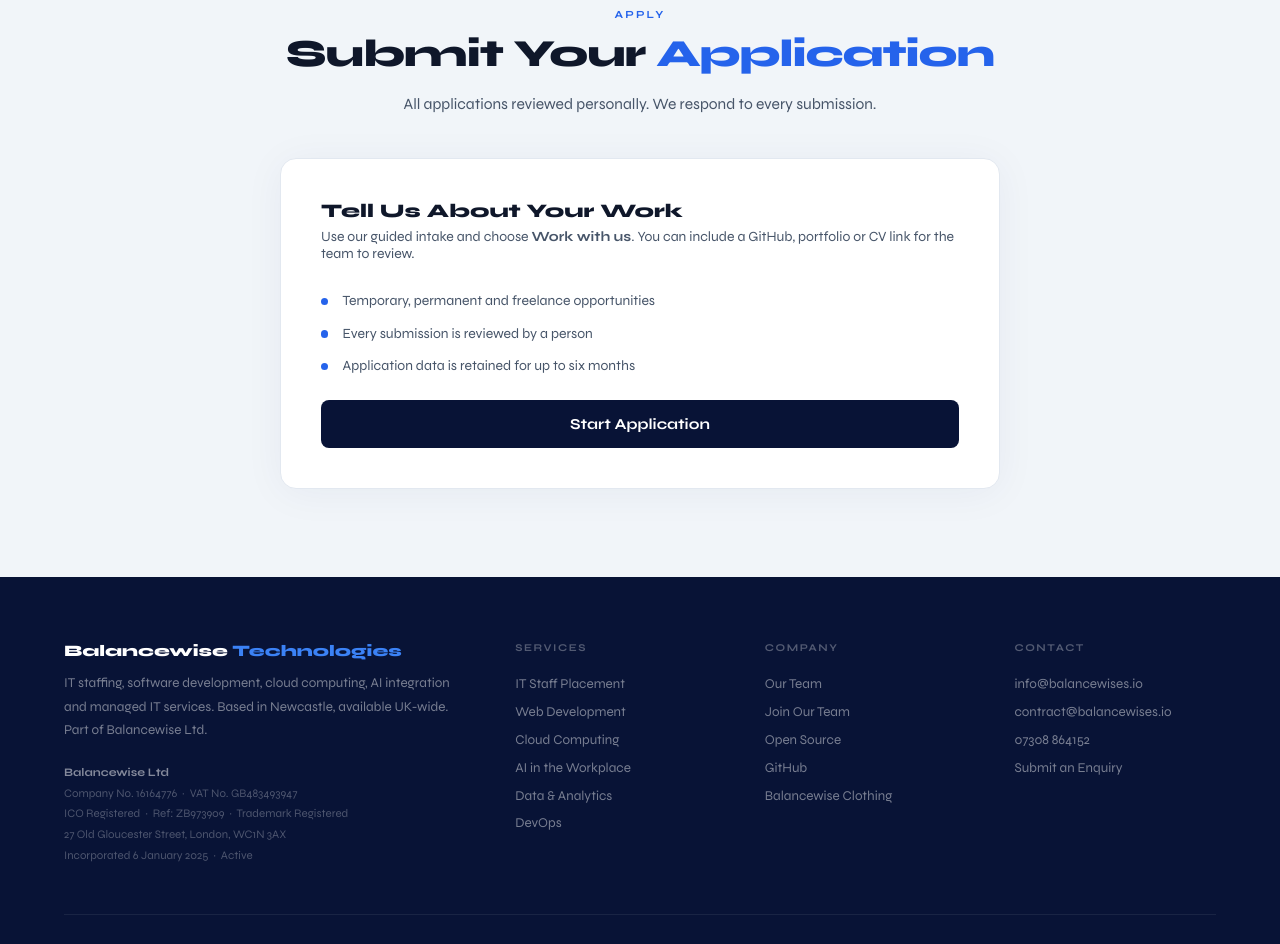
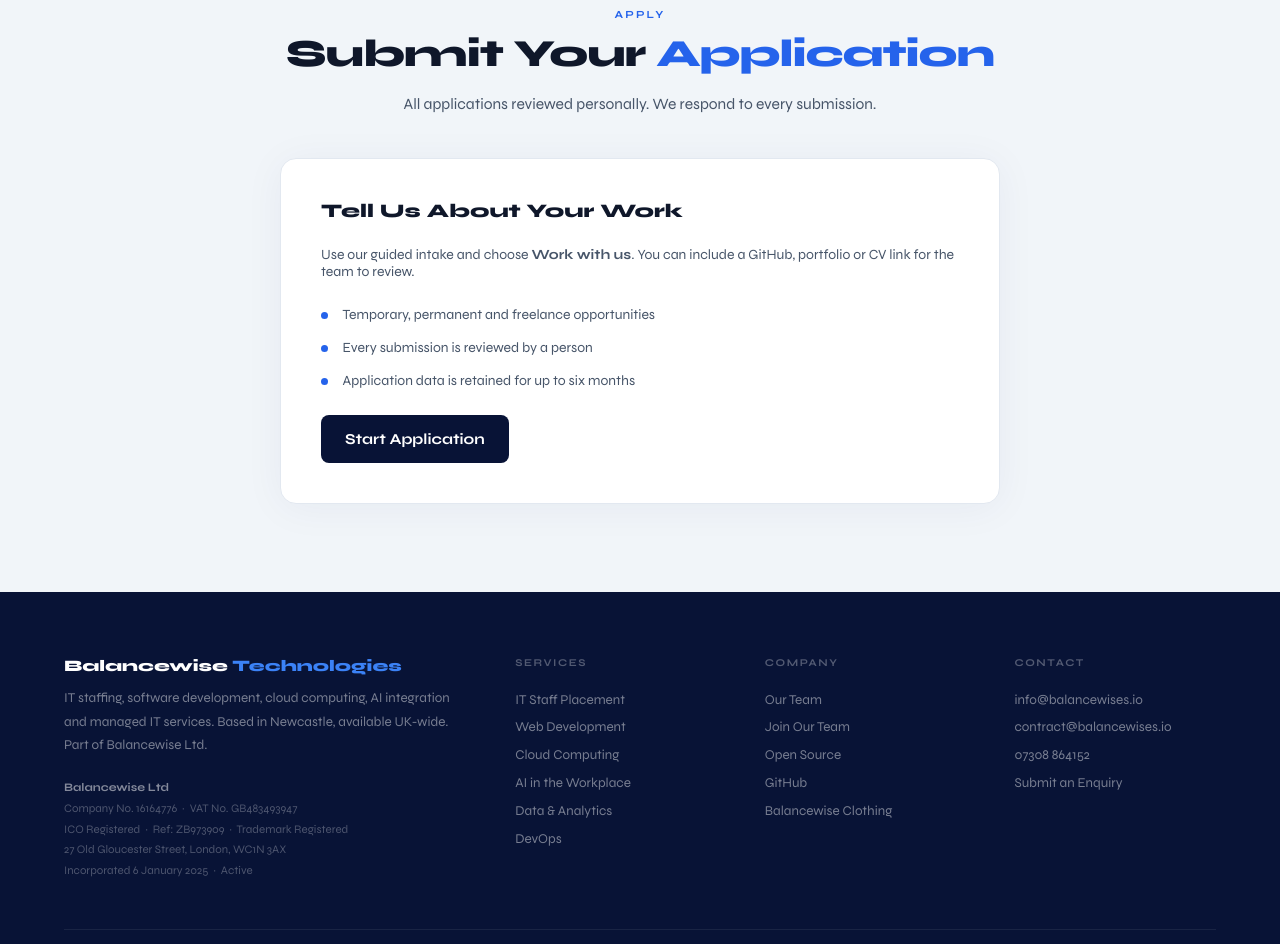
Before and after one commit to Balancewise-Ltd/Balancewise-Ltd.github.io, a website: page apply/index.html in a window 1280 px wide. Shown: the part 1911-2855 px from the top of the page. Drawn offline with Linux system fonts and the light colour scheme.

Commit message:
Fix teaser card spacing

```diff
--- a/apply/index.html
+++ b/apply/index.html
@@ -24,7 +24,7 @@
   <meta name="twitter:image" content="https://balancewises.io/assets/images/og-image.jpg">
   <link rel="preconnect" href="https://fonts.googleapis.com">
   <link href="https://fonts.googleapis.com/css2?family=Syne:wght@400;500;600;700;800&family=JetBrains+Mono:wght@400;500&display=swap" rel="stylesheet">
-  <link rel="stylesheet" href="/css/style.css">
+  <link rel="stylesheet" href="/css/style.css?v=20260727-2">
 </head>
 <body>
   <div id="cursor"></div>
@@ -114,7 +114,7 @@
         <h2 class="section-title rev" data-delay=".06">Submit Your <em>Application</em></h2>
         <p class="section-desc rev" data-delay=".12" style="margin:0 auto">All applications reviewed personally. We respond to every submission.</p>
       </div>
-      <div class="form-box rev" data-delay=".18">
+      <div class="form-box stack stack--lg rev" data-delay=".18">
         <h3>Tell Us About Your Work</h3>
         <p>Use our guided intake and choose <strong>Work with us</strong>. You can include a GitHub, portfolio or CV link for the team to review.</p>
         <ul class="form-benefits">
--- a/css/style.css
+++ b/css/style.css
@@ -23,6 +23,14 @@
   --card-bg:   #ffffff;
   --nav-bg:    rgba(8,19,54,0.97);
   --footer-bg: #081336;
+
+  /* Shared spacing scale */
+  --space-xs: 0.5rem;
+  --space-sm: 0.75rem;
+  --space-md: 1rem;
+  --space-lg: 1.5rem;
+  --space-xl: 2rem;
+  --space-2xl: 2.5rem;
 }
 
 /* Dark mode overrides */
@@ -42,6 +50,13 @@
 /* ── RESET ── */
 *, *::before, *::after { margin:0; padding:0; box-sizing:border-box; }
 html { scroll-behavior:smooth; }
+
+.stack {
+  display: flex;
+  flex-direction: column;
+}
+.stack.stack > * { margin-block: 0; }
+.stack--lg { gap: var(--space-lg); }
 
 body {
   font-family: 'Syne', sans-serif;
@@ -877,14 +892,20 @@
 .form-submit:hover { background: var(--navy2); transform: translateY(-2px); box-shadow: 0 10px 28px rgba(8,19,54,0.2); }
 .form-submit:disabled { opacity: 0.6; cursor: not-allowed; transform: none; }
 .form-submit-link {
-  display: block;
+  display: inline-flex;
+  align-items: center;
+  justify-content: center;
+  align-self: flex-start;
+  width: fit-content;
+  min-height: 48px;
+  padding-inline: var(--space-lg);
   text-align: center;
   text-decoration: none;
 }
 .form-benefits {
   display: grid;
-  gap: 0.7rem;
-  margin: 0 0 1.5rem;
+  gap: var(--space-sm);
+  margin: 0;
   padding: 0;
   list-style: none;
 }
@@ -1038,6 +1059,11 @@
   .team-grid, .apply-grid, .roles-grid { grid-template-columns: 1fr; }
   .footer-grid { grid-template-columns: 1fr; }
   .form-row { grid-template-columns: 1fr; }
+  .form-box { padding: 1.5rem; }
+  .form-submit-link {
+    align-self: stretch;
+    width: 100%;
+  }
   .service-detail { grid-template-columns: 1fr; }
   .sd-icon { width: 56px; height: 56px; font-size: 1.5rem; }
   .page-hero h1 { font-size: 2rem; }
```
Also changed, not shown: contact/index.html (+2 -2 lines).
